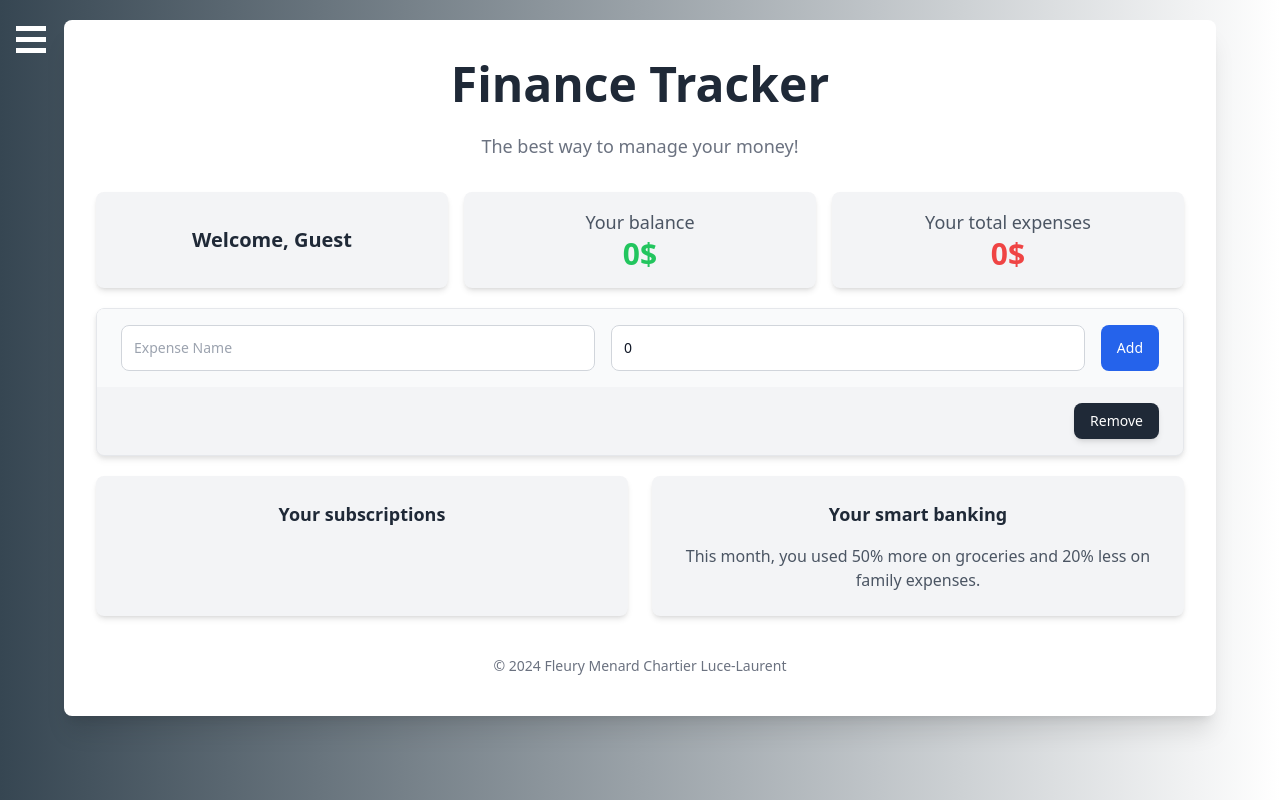
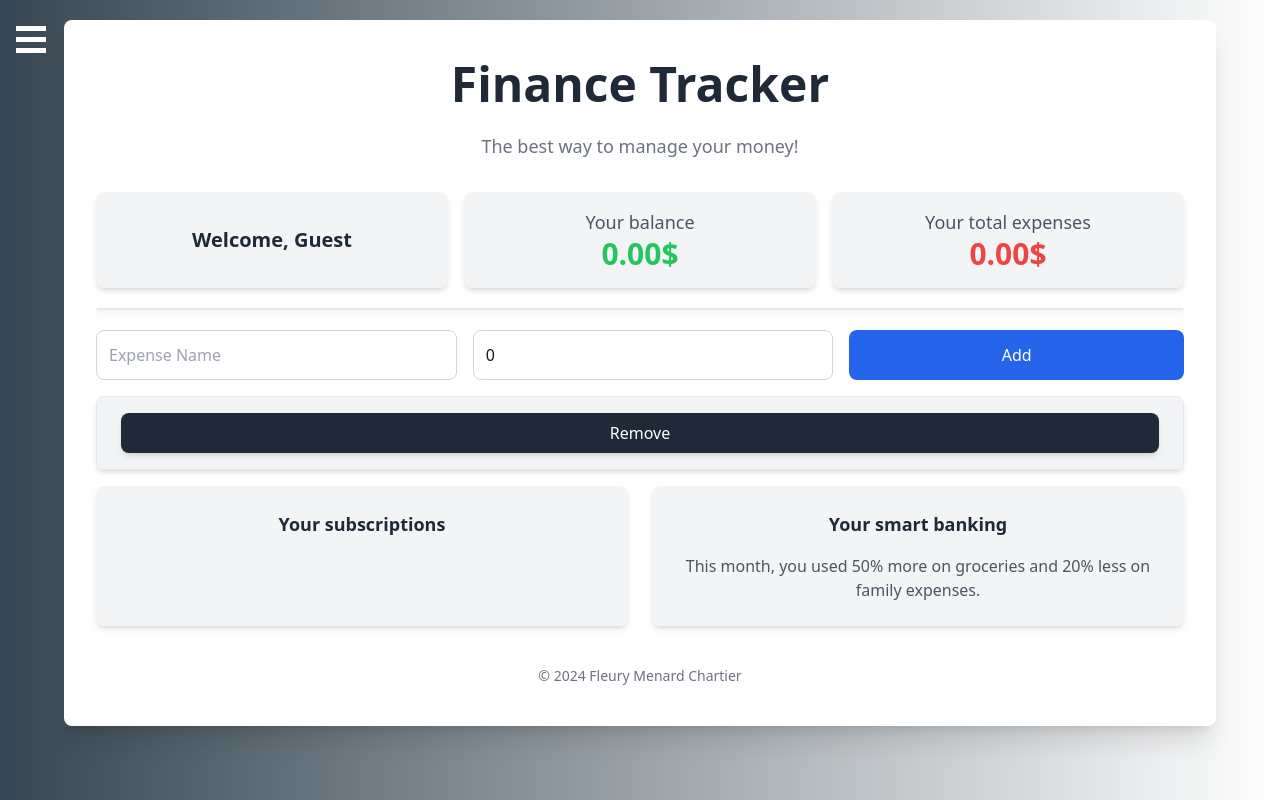
Before and after one commit to MarleyMnd/FinanceTrackerMySQL, a Vue app: page /Finance in a window 1280 px wide. Built offline with nearby package versions, Linux system fonts and the light colour scheme.

Commit message:
remove last expense

```diff
--- a/src/Views/CreateAccount.vue
+++ b/src/Views/CreateAccount.vue
@@ -42,7 +42,7 @@
     </div>
 
     <footer class="mt-10 text-center text-gray-500">
-      <p class="text-sm">&copy; 2024 Fleury Menard Chartier Luce-Laurent</p>
+      <p class="text-sm">&copy; 2024 Fleury Menard Chartier</p>
     </footer>
   </div>
 </template>
--- a/src/Views/FinanceTracker.vue
+++ b/src/Views/FinanceTracker.vue
@@ -14,12 +14,12 @@
         <!-- Balance -->
         <div class="bg-gray-100 rounded-lg p-4 text-center shadow-md flex-1">
           <p class="text-lg font-medium text-gray-600">Your balance</p>
-          <h2 class="text-green-500 text-3xl font-bold">{{ localBalance }}$</h2>
+          <h2 class="text-green-500 text-3xl font-bold">{{ localBalance.toFixed(2) }}$</h2>
         </div>
         <!-- Total Expenses -->
         <div class="bg-gray-100 rounded-lg p-4 text-center shadow-md flex-1">
           <p class="text-lg font-medium text-gray-600">Your total expenses</p>
-          <h2 class="text-red-500 text-3xl font-bold">{{ totalExpenses }}$</h2>
+          <h2 class="text-red-500 text-3xl font-bold">{{ totalExpenses.toFixed(2) }}$</h2>
         </div>
       </div>
 
@@ -42,30 +42,31 @@
                 </td>
               </tr>
             </template>
-
-            <!-- Add Expense Form -->
-            <tr class="bg-gray-50">
-              <td colspan="3" class="px-6 py-4">
-                <div class="flex space-x-4">
-                  <input type="text" v-model="newExpenseName" placeholder="Expense Name" class="flex-1 p-3 rounded-lg border border-gray-300"/>
-                  <input type="number" v-model="newExpensePrice" placeholder="Amount" class="flex-1 p-3 rounded-lg border border-gray-300"/>
-                  <button @click="addExpense" class="bg-blue-600 hover:bg-blue-500 text-white py-2 px-4 rounded-lg">Add</button>
-                </div>
-              </td>
-            </tr>
-
-            <!-- Footer Row -->
-            <tr>
-              <td colspan="3" class="px-6 py-4 text-right">
-                <span class="flex justify-end space-x-4">
-                  <button @click="removeLastExpense" class="bg-gray-800 text-white py-2 px-4 rounded-lg shadow-md hover:bg-beige transition-colors duration-300">Remove</button>
-                </span>
-              </td>
-            </tr>
           </tbody>
         </table>
       </div>
 
+      <div class="flex space-x-4 mb-4">
+    <input type="text" v-model="newExpenseName" placeholder="Expense Name" class="flex-1 p-3 rounded-lg border border-gray-300" />
+    <input type="number" v-model="newExpensePrice" placeholder="Amount" class="flex-1 p-3 rounded-lg border border-gray-300" />
+    <button @click="addExpense" class="flex-1 bg-blue-600 hover:bg-blue-500 text-white py-2 rounded-lg">Add</button>
+  </div>
+<div class="overflow-hidden rounded-lg border mb-4 shadow-md">
+    <table class="min-w-full bg-gray-100">
+      <tbody>
+        <!-- Table content goes here -->
+        <!-- Footer Row -->
+        <tr>
+          <td colspan="4" class="px-6 py-4 text-right">
+            <div class="flex justify-end">
+              <button @click="removeLastExpense" class="flex-1 bg-gray-800 text-white py-2 rounded-lg shadow-md hover:bg-beige transition-colors duration-300">Remove</button>
+            </div>
+          </td>
+        </tr>
+      </tbody>
+    </table>
+
+  </div>
       <!-- Additional Information Sections -->
       <section class="grid gap-6 md:grid-cols-2">
         <!-- Subscriptions -->
@@ -85,7 +86,7 @@
 
       <!-- Footer -->
       <footer class="mt-10 text-center text-gray-500">
-        <p class="text-sm">&copy; 2024 Fleury Menard Chartier Luce-Laurent</p>
+        <p class="text-sm">&copy; 2024 Fleury Menard Chartier</p>
       </footer>
     </main>
   </div>
@@ -140,17 +141,17 @@ export default {
       console.log('Grouped expenses:', grouped)
       return grouped
     },
-    // Calculate total expenses
+    // Calculate total expenses (only negative expenses)
     calculateTotalExpenses (userExpenses) {
       return userExpenses.reduce((sum, expense) => {
-        return sum + Math.abs(parseFloat(expense.price)) // Accumule les prix des dépenses
+        return expense.price < 0 ? sum + Math.abs(parseFloat(expense.price)) : sum
       }, 0)
     },
-    // Calculate balance based on initial localBalance
+    // Calculate balance based on the initial localBalance plus all expenses
     calculateBalance (expenses) {
       return this.localBalance + expenses.reduce((balance, expense) => {
-        return balance + parseFloat(expense.price) // Adjust based on added expenses
-      }, 0) // Start from 0
+        return balance + parseFloat(expense.price)
+      }, 0)
     },
     // Format date (helper function)
     formatDate (date) {
@@ -190,14 +191,12 @@ export default {
         // Update the expenses list
         this.Allexpenses.push(expenseData)
 
-        // Check if the expense is positive or negative
+        // Check if the last expense was positive or negative
         if (expenseData.price > 0) {
-          // For positive expenses, just modify the balance
-          this.localBalance += expenseData.price // Subtract from balance
+          this.localBalance += expenseData.price
         } else {
-          // For negative expenses, modify both expenses and balance
-          this.localBalance -= Math.abs(expenseData.price) // Add back to balance
-          this.totalExpenses -= Math.abs(expenseData.price) // Adjust total expenses
+          this.localBalance -= Math.abs(expenseData.price)
+          this.totalExpenses += Math.abs(expenseData.price)
         }
 
         // Update grouped expenses
@@ -220,30 +219,32 @@ export default {
       const lastExpense = this.Allexpenses[this.Allexpenses.length - 1]
 
       try {
-        const response = await fetch('http://localhost:8080/api/expenses', { // Update to your expense deletion route
-          method: 'DELETE',
-          headers: {
-            'Content-Type': 'application/json'
-          },
-          body: JSON.stringify({
-            username: this.username || localStorage.getItem('username'),
-            expenseId: lastExpense.id // Changed to 'id' for Sequelize/MySQL
-          })
+        const response = await axios.post('http://localhost:8080/removeLastExpense', {
+          userId: this.userId
         })
 
-        if (response.ok) {
-          // Remove last expense from the array
+        if (response.data.message === 'Last expense deleted successfully.') {
+          // Remove the last expense from the array
           this.Allexpenses.pop()
 
-          // Update localBalance and total expenses
-          this.localBalance += parseFloat(lastExpense.price)
-          this.totalExpenses = this.calculateTotalExpenses(this.Allexpenses)
+          // Check if the last expense was positive or negative
+          if (lastExpense.price > 0) {
+            // For positive expenses, subtract the amount from the balance
+            this.localBalance -= lastExpense.price
+          } else {
+            // For negative expenses, add the amount back to the balance
+            this.localBalance += Math.abs(lastExpense.price)
+            this.totalExpenses -= Math.abs(lastExpense.price)
+          }
+
+          // Update grouped expenses
           this.groupedExpenses = this.groupExpensesByDate(this.Allexpenses)
         } else {
-          console.error('Error removing expense:', await response.json())
+          console.error('Error removing expense:', response.data.message)
         }
       } catch (error) {
         console.error('Error removing expense:', error)
+        alert('Failed to remove the last expense. Please try again.')
       }
     }
   }
--- a/src/Views/ForgotPasswd.vue
+++ b/src/Views/ForgotPasswd.vue
@@ -29,7 +29,7 @@
       </div>
 
       <footer class="mt-10 text-center text-gray-500">
-        <p class="text-sm">&copy; 2024 Fleury Menard Chartier Luce-Laurent</p>
+        <p class="text-sm">&copy; 2024 Fleury Menard Chartier</p>
       </footer>
     </div>
   </template>
--- a/src/Views/SmartBanking.vue
+++ b/src/Views/SmartBanking.vue
@@ -62,7 +62,7 @@
 
     <!-- Footer -->
     <footer class="mt-10 text-center text-gray-500">
-      <p class="text-sm">&copy; 2024 Fleury Menard Chartier Luce-Laurent</p>
+      <p class="text-sm">&copy; 2024 Fleury Menard Chartier</p>
     </footer>
   </div>
 </template>
--- a/src/Views/SubscriptionManag.vue
+++ b/src/Views/SubscriptionManag.vue
@@ -72,7 +72,7 @@
     </div>
 
     <footer class="mt-10 text-center text-gray-500">
-      <p class="text-sm">&copy; 2024 Fleury Menard Chartier Luce-Laurent</p>
+      <p class="text-sm">&copy; 2024 Fleury Menard Chartier</p>
     </footer>
   </div>
 </template>
```
Also changed, not shown: 2 other files (tests, documents, lock files or other folders).
